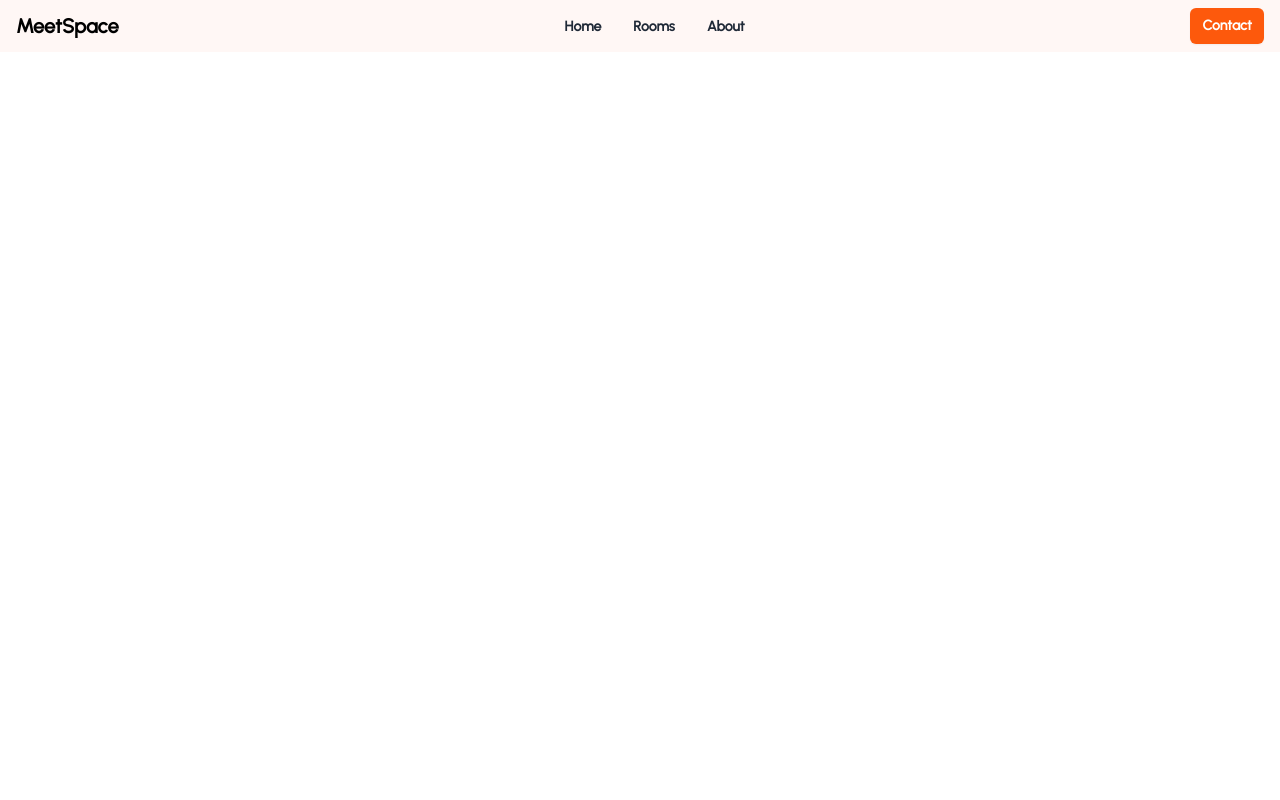
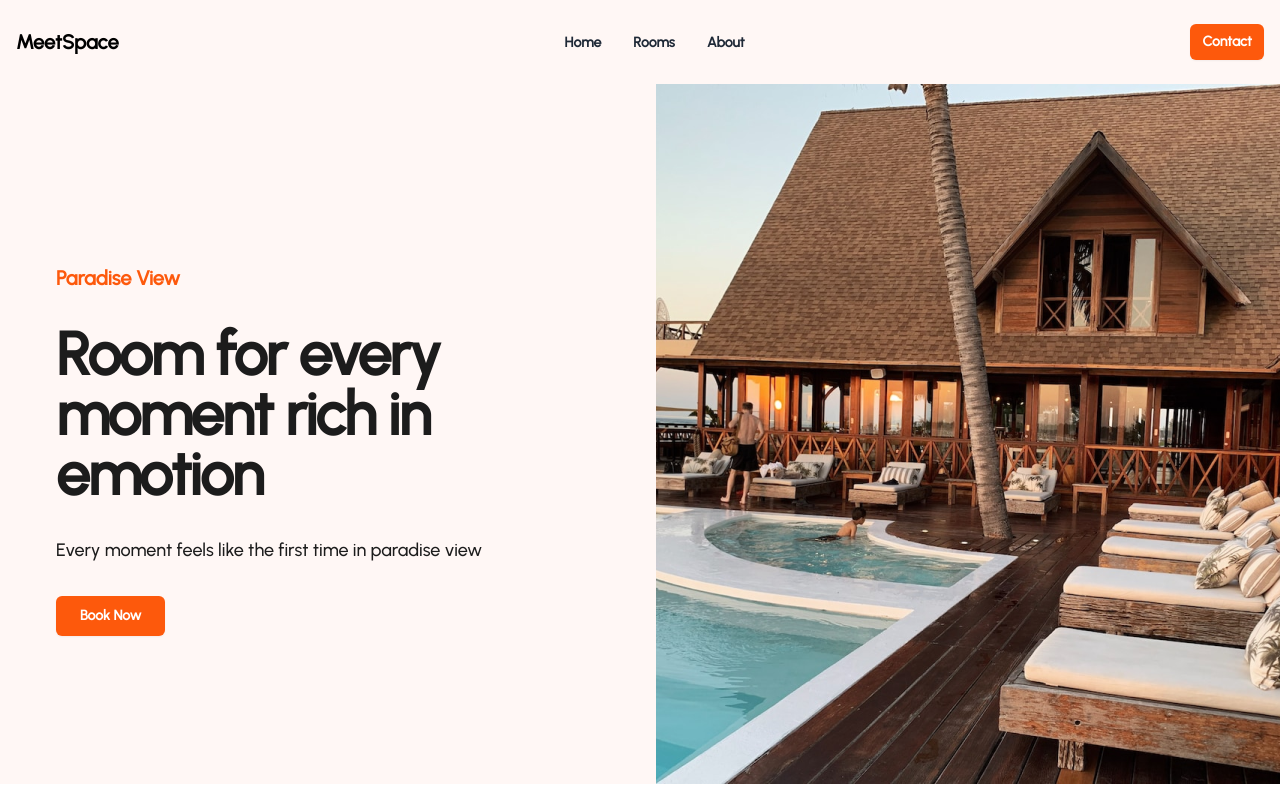
Before and after one commit to shaikahmadnawaz/meet-space, a React (Vite) app: page / in a window 1280 px wide. Built offline with nearby package versions, Linux system fonts and the light colour scheme.

Commit message:
hero section done

```diff
--- /dev/null
+++ b/src/components/Hero.jsx
@@ -0,0 +1,36 @@
+const Hero = () => {
+  return (
+    <div className="relative w-full bg-secondary">
+      <div className="mx-auto max-w-7xl lg:grid lg:grid-cols-12 lg:gap-x-8 lg:px-8">
+        <div className="flex flex-col justify-center px-4 py-12 md:py-16 lg:col-span-7 lg:gap-x-6 lg:px-6 lg:py-24 xl:col-span-6">
+          <p className="mt-8 text-xl font-semibold text-primary">
+            Paradise View
+          </p>
+          <h1 className="mt-8 text-3xl font-bold tracking-tight text-black md:text-4xl lg:text-6xl">
+            Room for every moment rich in emotion
+          </h1>
+          <p className="mt-8 text-lg text-black">
+            Every moment feels like the first time in paradise view
+          </p>
+          <div className="mt-8 flex items-start">
+            <button
+              type="button"
+              className="rounded-md bg-primary px-6 py-2.5 text-sm font-semibold text-white shadow-sm hover:bg-primary/80 focus-visible:outline focus-visible:outline-2 focus-visible:outline-offset-2 focus-visible:outline-primary"
+            >
+              Book Now
+            </button>
+          </div>
+        </div>
+        <div className="relative lg:col-span-5 lg:-mr-8 xl:col-span-6">
+          <img
+            className="aspect-[3/2] bg-gray-50 object-cover lg:aspect-[4/3] lg:h-[700px] xl:aspect-[16/9]"
+            src="./hero.png"
+            alt="hero"
+          />
+        </div>
+      </div>
+    </div>
+  );
+};
+
+export default Hero;
--- a/src/components/Navbar.jsx
+++ b/src/components/Navbar.jsx
@@ -22,9 +22,9 @@ const Navbar = () => {
     setIsMenuOpen(!isMenuOpen);
   };
   return (
-    <nav className="w-full h-[7.5rem]">
+    <nav className="w-full ">
       <header className="relative w-full bg-secondary">
-        <div className="mx-auto flex max-w-7xl items-center justify-between px-4 py-2">
+        <div className="mx-auto flex max-w-7xl items-center justify-between px-4 py-6">
           <div className="inline-flex items-center space-x-2">
             <span className="font-bold md:text-xl">MeetSpace</span>
           </div>
--- a/src/pages/Landing.jsx
+++ b/src/pages/Landing.jsx
@@ -1,9 +1,11 @@
+import Hero from "../components/Hero";
 import Navbar from "../components/Navbar";
 
 const Landing = () => {
   return (
     <>
       <Navbar />
+      <Hero />
     </>
   );
 };
```
Also changed, not shown: public/hero.png (added).
